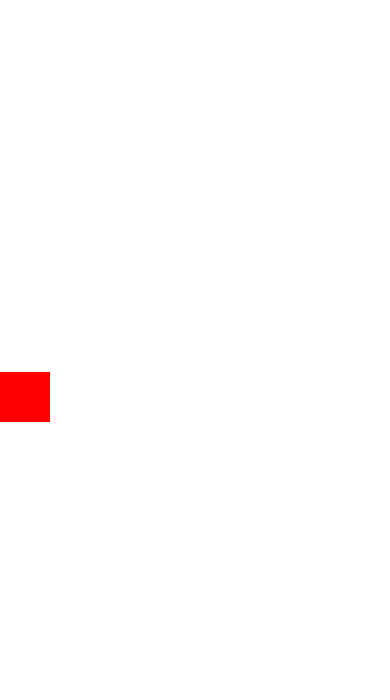
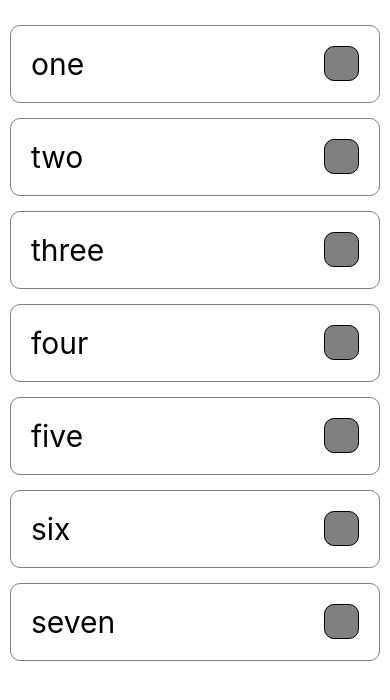
Before and after one commit to qadratic/react-native-animations, a React Native app: screen / in a window 390 px wide. Shown: the top 700 px of the page. Built offline with nearby package versions, Linux system fonts and the light colour scheme.

Commit message:
each item has its own handler

```diff
--- a/App.js
+++ b/App.js
@@ -12,8 +12,8 @@ export default function App() {
 			{/* <ModalImplement /> */}
 			{/* <FormWithFormik /> */}
 			{/* <AnimatedImplementation /> */}
-			<MovableSquare />
-			{/* <PrioritizeList /> */}
+			{/* <MovableSquare /> */}
+			<PrioritizeList />
 		</View>
 	)
 }
--- a/components/PrioritizeList.js
+++ b/components/PrioritizeList.js
@@ -3,9 +3,9 @@ import { View, Text, StyleSheet, FlatList, Animated, PanResponder } from 'react-
 
 const priorityList = [{ key: 'one' }, { key: 'two' }, { key: 'three' }, { key: 'four' }, { key: 'five' }, { key: 'six' }, { key: 'seven' },]
 
-export default function PrioritizeList() {
+function DraggableView({ item }) {
 
-	const itemSizeOffset = useRef(new Animated.Value(20)).current
+	const itemSizeOffset = useRef(new Animated.Value(0)).current
 
 	const panResponder = useRef(
 		PanResponder.create({
@@ -13,35 +13,42 @@ export default function PrioritizeList() {
 			onMoveShouldSetPanResponder: () => true,
 
 			onPanResponderGrant: () => {
-				console.log('granted')
+				// console.log('granted to ', item)
 				Animated.timing(itemSizeOffset, {
-					toValue: 30,
+					toValue: 20,
 					duration: 100
 				}).start()
 			},
 			onPanResponderMove: (evt, gestureState) => {
-				console.log('moving', evt.nativeEvent.pageY)
+				// console.log('moving', evt.nativeEvent.pageY)
 			},
 			onPanResponderRelease: () => {
-				console.log('released')
+				// console.log('released')
 				Animated.timing(itemSizeOffset, {
-					toValue: 20,
+					toValue: 0,
 					duration: 100
 				}).start()
-				console.log(itemSizeOffset)
 			},
 		})
 	).current
-
-	const getListItem = ({ item }) =>
+	return (
 		<Animated.View style={{
 			...styles.listItem,
-			// padding: itemSizeOffset
+			elevation: itemSizeOffset
 		}}
 		>
 			<Text style={{ fontSize: 30 }} >{item.key}</Text>
 			<View style={styles.moveItem} {...panResponder.panHandlers} ></View>
 		</Animated.View>
+	)
+}
+
+export default function PrioritizeList() {
+
+
+
+	const getListItem = ({ item }) =>
+		<DraggableView item={item} />
 
 	return (
 		<View style={styles.container}>
@@ -56,13 +63,14 @@ const styles = StyleSheet.create({
 	},
 	listItem: {
 		padding: 20,
-		marginTop: 5,
+		marginTop: 15,
 		borderColor: 'grey',
 		borderWidth: 1,
 		borderRadius: 10,
 		flex: 1,
 		flexDirection: 'row',
-		justifyContent: 'space-between'
+		justifyContent: 'space-between',
+		backgroundColor: 'white'
 	},
 	moveItem: {
 		borderColor: 'black',
```
